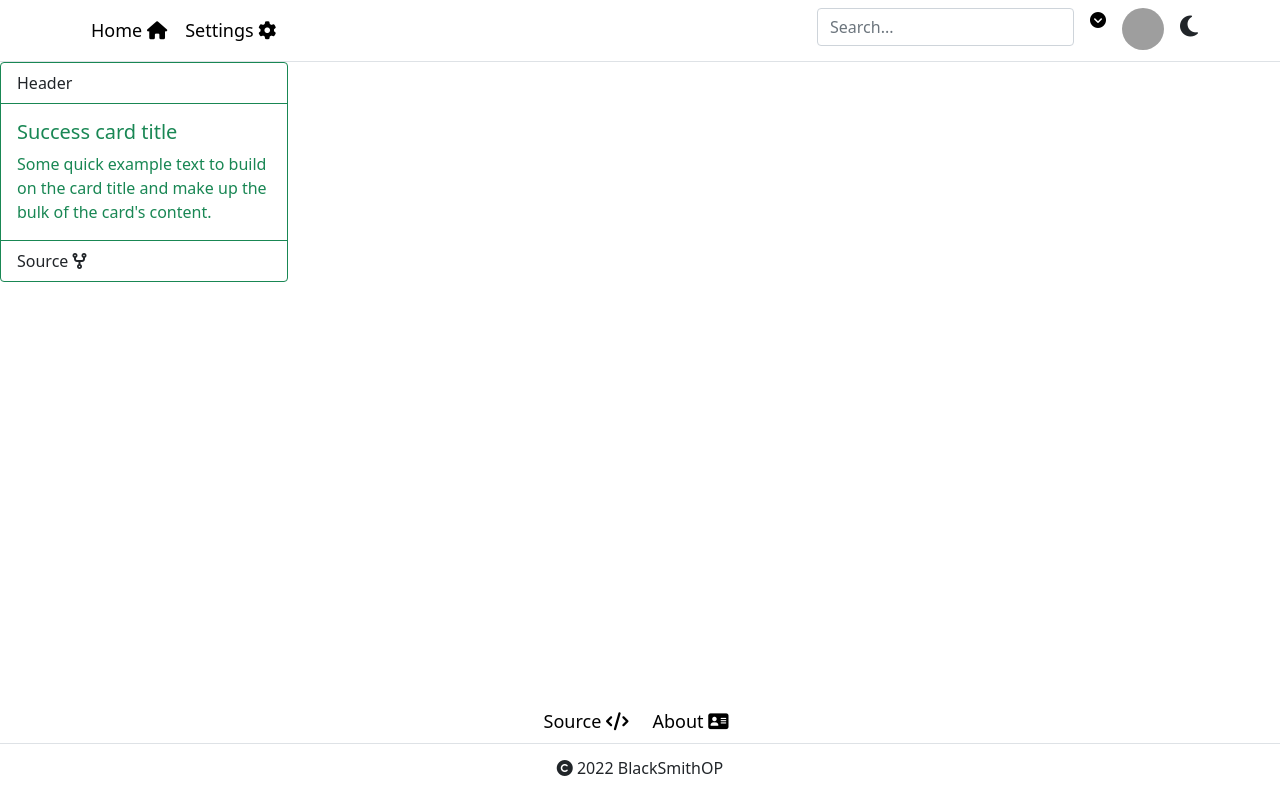
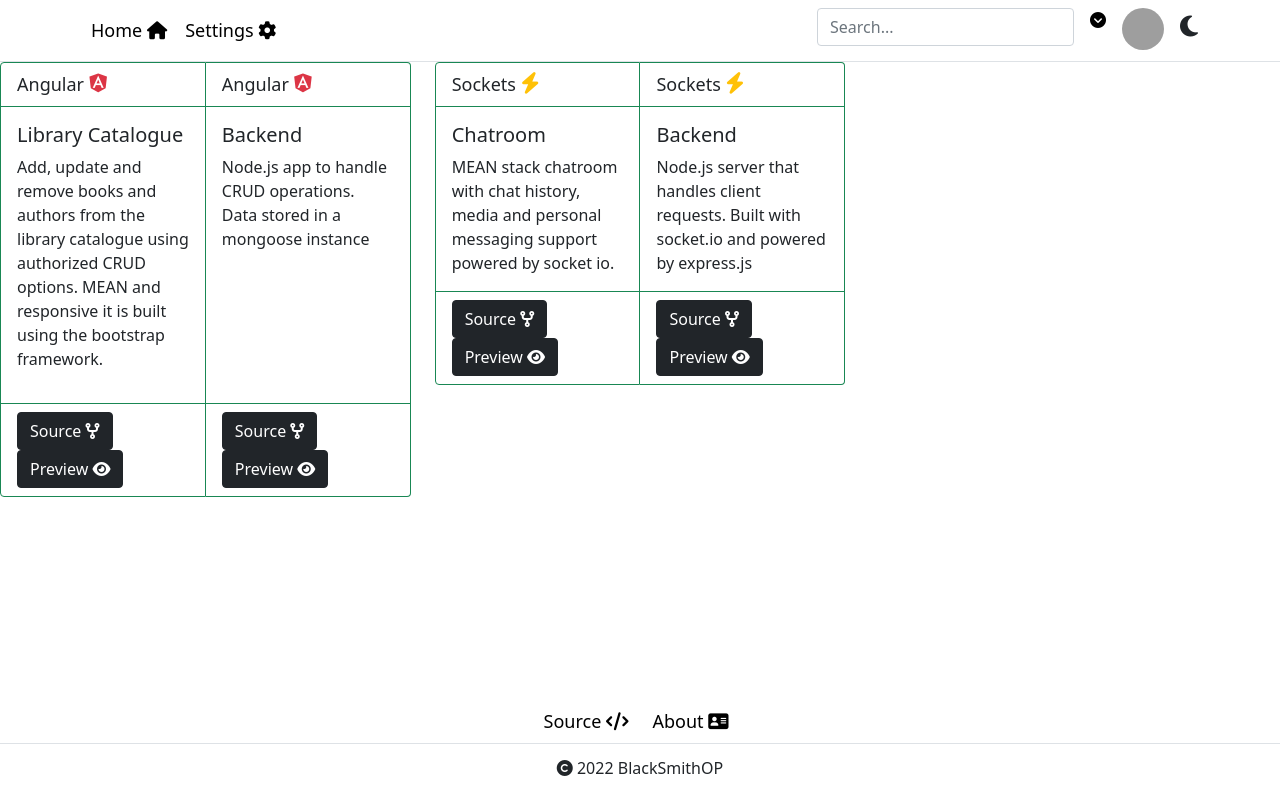
Before and after one commit to blacksmithop/Portfolio, a plain HTML site: page index.html in a window 1280 px wide. Drawn offline with nearby package versions, Linux system fonts and the light colour scheme; grey boxes are pictures that could not be loaded.

Commit message:
Card grid> card group

```diff
--- a/css/custom/index.css
+++ b/css/custom/index.css
@@ -52,3 +52,25 @@ body:not(.dark) .darkmode .dark {
 .card-img-top {
 	width: 15vw;
 }
+
+/* anchor */
+a {
+	text-decoration: none;
+
+}
+
+a:link,
+a:hover,
+a:active {
+	text-decoration: none;
+}
+
+/* Card header*/
+
+.card-header {
+	font-size: large;
+}
+
+.card-header i {
+	font-size: larger;
+}
--- a/index.html
+++ b/index.html
@@ -170,18 +170,101 @@
     <!-- Content -->
     <div class="app-body">
 
-        <!-- Card group -->
+        <!-- Card grid-->
         <div class="row row-cols-1 row-cols-md-3 g-4">
+
             <div class="col">
-                <div class="card border-success mb-3" style="max-width: 18rem;">
-                    <div class="card-header bg-transparent border-success">Header</div>
-                    <div class="card-body text-success">
-                        <h5 class="card-title">Success card title</h5>
-                        <p class="card-text">Some quick example text to build on the card title and make up the bulk of
-                            the card's content.</p>
+                <!-- Card group Angular-->
+                <div class="card-group">
+                    <div class="card border-success mb-3 text-dark" style="max-width: 18rem;">
+                        <div class="card-header bg-transparent border-success">Angular
+                            <i class="fa-brands fa-angular text-danger"></i>
+                        </div>
+                        <div class="card-body">
+                            <h5 class="card-title">Library Catalogue</h5>
+                            <p class="card-text">Add, update and remove books and authors from the library catalogue
+                                using
+                                authorized CRUD options. MEAN and responsive it is built using the bootstrap framework.
+                            </p>
+                            </p>
                         </div>
                         <div class="card-footer bg-transparent border-success">
-                        Source <i class="fa-solid fa-code-fork"></i>
+                            <div class="btn btn-dark">
+                                <a class="text-white" href="https://github.com/blacksmithop/AngularLibraryApp"
+                                    target="_blank">Source <i class="fa-solid fa-code-fork"></i></a>
+                            </div>
+                            <div class="btn btn-dark">
+                                Preview <i class="fa-solid fa-eye"></i>
+                            </div>
+
+                        </div>
+                    </div>
+                    <div class="card border-success mb-3 text-dark" style="max-width: 18rem;">
+                        <div class="card-header bg-transparent border-success">Angular
+                            <i class="fa-brands fa-angular text-danger"></i>
+                        </div>
+                        <div class="card-body">
+                            <h5 class="card-title">Backend</h5>
+                            <p class="card-text">Node.js app to handle CRUD operations. Data stored in a mongoose
+                                instance</p>
+                        </div>
+                        <div class="card-footer bg-transparent border-success">
+                            <div class="btn btn-dark">
+                                <a class="text-white" href="https://github.com/blacksmithop/AngularLibraryBackend"
+                                    target="_blank">Source
+                                    <i class="fa-solid fa-code-fork"></i></a>
+                            </div>
+                            <div class="btn btn-dark">
+                                Preview <i class="fa-solid fa-eye"></i>
+                            </div>
+
+                        </div>
+                    </div>
+                </div>
+            </div>
+            <div class="col">
+                <!-- Card group Sockets-->
+                <div class="card-group">
+
+                    <div class="card border-success mb-3 text-dark" style="max-width: 18rem;">
+                        <div class="card-header bg-transparent border-success">Sockets
+                            <i class="fa-solid fa-bolt text-warning"></i>
+                        </div>
+                        <div class="card-body">
+                            <h5 class="card-title">Chatroom</h5>
+                            <p class="card-text">MEAN stack chatroom with chat history, media and personal
+                                messaging support powered by socket io.</p>
+                        </div>
+                        <div class="card-footer bg-transparent border-success">
+                            <div class="btn btn-dark">
+                                <a class="text-white" href="https://github.com/blacksmithop/CantTalkBusy"
+                                    target="_blank">Source <i class="fa-solid fa-code-fork"></i></a>
+                            </div>
+                            <div class="btn btn-dark">
+                                Preview <i class="fa-solid fa-eye"></i>
+                            </div>
+
+                        </div>
+                    </div>
+                    <div class="card border-success mb-3 text-dark" style="max-width: 18rem;">
+                        <div class="card-header bg-transparent border-success">Sockets
+                            <i class="fa-solid fa-bolt text-warning"></i>
+                        </div>
+                        <div class="card-body">
+                            <h5 class="card-title">Backend</h5>
+                            <p class="card-text">Node.js server that handles client requests. Built with socket.io and
+                                powered
+                                by express.js</p>
+                        </div>
+                        <div class="card-footer bg-transparent border-success">
+                            <div class="btn btn-dark">
+                                <a class="text-white" href="https://github.com/blacksmithop/CantTalkBusy"
+                                    target="_blank">Source <i class="fa-solid fa-code-fork"></i></a>
+                            </div>
+                            <div class="btn btn-dark">
+                                Preview <i class="fa-solid fa-eye"></i>
+                            </div>
+
                         </div>
                     </div>
                 </div>
@@ -193,7 +276,8 @@
         <!-- Footer -->
         <footer class="py-1 fixed-bottom">
             <ul class="nav justify-content-center border-bottom">
-            <li class="nav-item"><a href="https://github.com/blacksmithop" class="nav-link px-2" target="_blank">Source
+                <li class="nav-item"><a href="https://github.com/blacksmithop" class="nav-link px-2"
+                        target="_blank">Source
                         <i class="fa-solid fa-code"></i>
                     </a></li>
                 <li class="nav-item"><a href="#" class="nav-link">About
--- a/js/custom/index.js
+++ b/js/custom/index.js
@@ -18,10 +18,14 @@ document.addEventListener("DOMContentLoaded", function (event) {
         $(".nav-link").toggleClass("text-white");
         //dropdown button
         $(".fa-circle-chevron-down").toggleClass("text-white");
+
         //card
         $(".card").toggleClass("bg-dark bg-light");
-        $(".card").toggleClass("text-white text-dark");
+        $(".card").toggleClass("text-dark text-white");
 
+        //buttons
+        $(".btn").toggleClass("btn-dark btn-light");
+        $(".btn a").toggleClass("text-white text-dark");
     });
 
 
```
Lines whose indentation alone changed are shown as unchanged.
